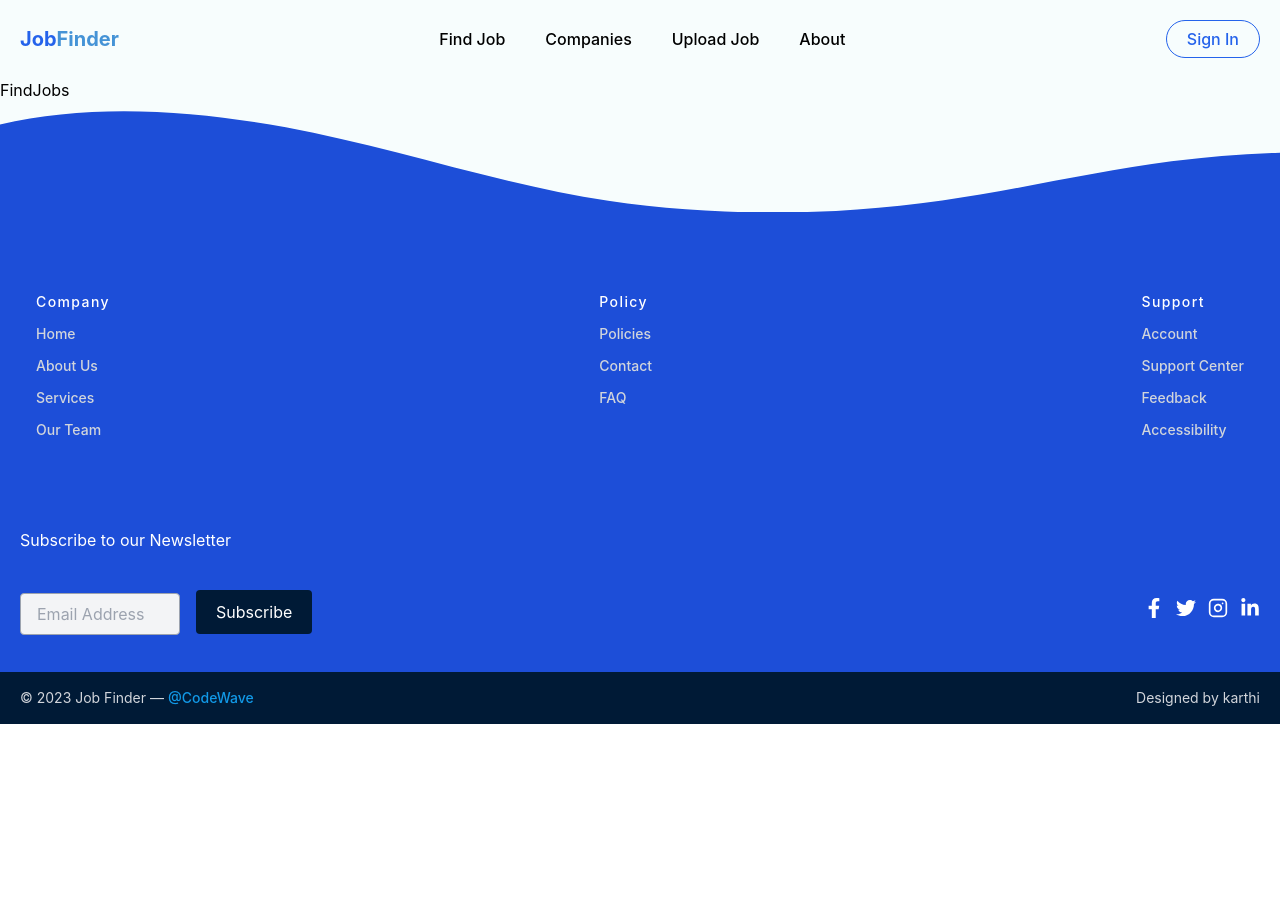
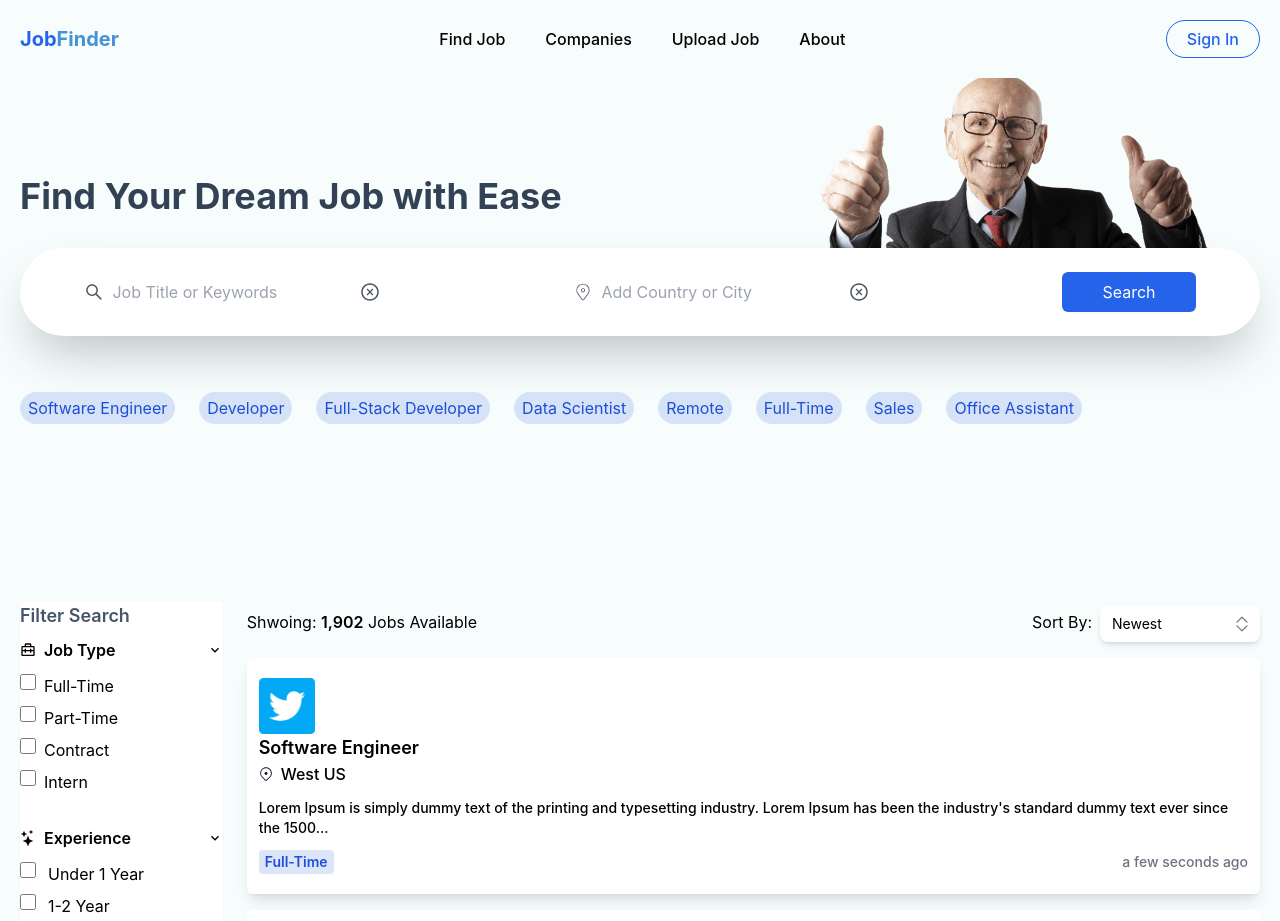
Before and after one commit to karthickrajacode/job-application-client, a React (Vite) app: page /find-jobs in a window 1280 px wide. Shown: the top 921 px of the page. Before the commit the page ends 800 px from the top, so only its background shows below. Built offline with nearby package versions, Linux system fonts and the light colour scheme.

Commit message:
Updated a FindJobs.jsx in Pages.

```diff
--- a/src/pages/FindJobs.jsx
+++ b/src/pages/FindJobs.jsx
@@ -1,7 +1,145 @@
-import React from "react";
+import { useState } from "react";
+import { useLocation, useNavigate } from "react-router-dom";
+import { BiBriefcaseAlt2 } from "react-icons/bi";
+import { BsStars } from "react-icons/bs";
+import { MdOutlineKeyboardArrowDown } from "react-icons/md";
+
+import Header from "../components/Header";
+import { experience, jobTypes, jobs } from "../utils/data";
+import { CustomButton, JobCard, ListBox } from "../components";
 
 const FindJobs = () => {
-  return <div>FindJobs</div>;
+  const [sort, setSort] = useState("Newest");
+  const [page, setPage] = useState(1);
+  const [numPage, setNumPage] = useState(1);
+  const [recordCount, setRecordCount] = useState(0);
+  const [data, setData] = useState([]);
+
+  const [searchQuery, setSearchQuery] = useState("");
+  const [jobLocation, setJobLocation] = useState("");
+  const [filterJobTypes, setFilterJobTypes] = useState([]);
+  const [filterExp, setFilterExp] = useState([]);
+
+  const [isFetching, setIsFetching] = useState(false);
+
+  const location = useLocation();
+  const navigate = useNavigate();
+
+  const filterJobs = (val) => {
+    if (filterJobTypes?.includes(val)) {
+      setFilterJobTypes(filterJobTypes.filter((el) => el != val));
+    } else {
+      setFilterJobTypes([...filterJobTypes, val]);
+    }
+  };
+
+  const filterExperience = async (e) => {
+    setFilterExp(e);
+  };
+
+  return (
+    <div>
+      <Header
+        title='Find Your Dream Job with Ease'
+        type='home'
+        handleClick={() => {}}
+        searchQuery={searchQuery}
+        setSearchQuery={setSearchQuery}
+        location={jobLocation}
+        setLocation={setJobLocation}
+      />
+
+      <div className='container mx-auto flex gap-6 2xl:gap-10 md:px-5 py-0 md:py-6 bg-[#f7fdfd]'>
+        <div className='hidden md:flex flex-col w-1/6 h-fit bg-white shadow-sm'>
+          <p className='text-lg font-semibold text-slate-600'>Filter Search</p>
+
+          <div className='py-2'>
+            <div className='flex justify-between mb-3'>
+              <p className='flex items-center gap-2 font-semibold'>
+                <BiBriefcaseAlt2 />
+                Job Type
+              </p>
+
+              <button>
+                <MdOutlineKeyboardArrowDown />
+              </button>
+            </div>
+
+            <div className='flex flex-col gap-2'>
+              {jobTypes.map((jtype, index) => (
+                <div key={index} className='flex gap-2 text-sm md:text-base '>
+                  <input
+                    type='checkbox'
+                    value={jtype}
+                    className='w-4 h-4'
+                    onChange={(e) => filterJobs(e.target.value)}
+                  />
+                  <span>{jtype}</span>
+                </div>
+              ))}
+            </div>
+          </div>
+
+          <div className='py-2 mt-4'>
+            <div className='flex justify-between mb-3'>
+              <p className='flex items-center gap-2 font-semibold'>
+                <BsStars />
+                Experience
+              </p>
+
+              <button>
+                <MdOutlineKeyboardArrowDown />
+              </button>
+            </div>
+
+            <div className='flex flex-col gap-2'>
+              {experience.map((exp) => (
+                <div key={exp.title} className='flex gap-3'>
+                  <input
+                    type='checkbox'
+                    value={exp?.value}
+                    className='w-4 h-4'
+                    onChange={(e) => filterExperience(e.target.value)}
+                  />
+                  <span>{exp.title}</span>
+                </div>
+              ))}
+            </div>
+          </div>
+        </div>
+
+        <div className='w-full md:w-5/6 px-5 md:px-0'>
+          <div className='flex items-center justify-between mb-4'>
+            <p className='text-sm md:text-base'>
+              Shwoing: <span className='font-semibold'>1,902</span> Jobs
+              Available
+            </p>
+
+            <div className='flex flex-col md:flex-row gap-0 md:gap-2 md:items-center'>
+              <p className='text-sm md:text-base'>Sort By:</p>
+
+              <ListBox sort={sort} setSort={setSort} />
+            </div>
+          </div>
+
+          <div className='w-full flex flex-wrap gap-4'>
+            {jobs.map((job, index) => (
+              <JobCard job={job} key={index} />
+            ))}
+          </div>
+
+          {numPage > page && !isFetching && (
+            <div className='w-full flex items-center justify-center pt-16'>
+              <CustomButton
+                title='Load More'
+                containerStyles={`text-blue-600 py-1.5 px-5 focus:outline-none hover:bg-blue-700 hover:text-white rounded-full text-base border border-blue-600`}
+              />
+            </div>
+          )}
+        </div>
+      </div>
+    </div>
+  );
 };
 
 export default FindJobs;
```
